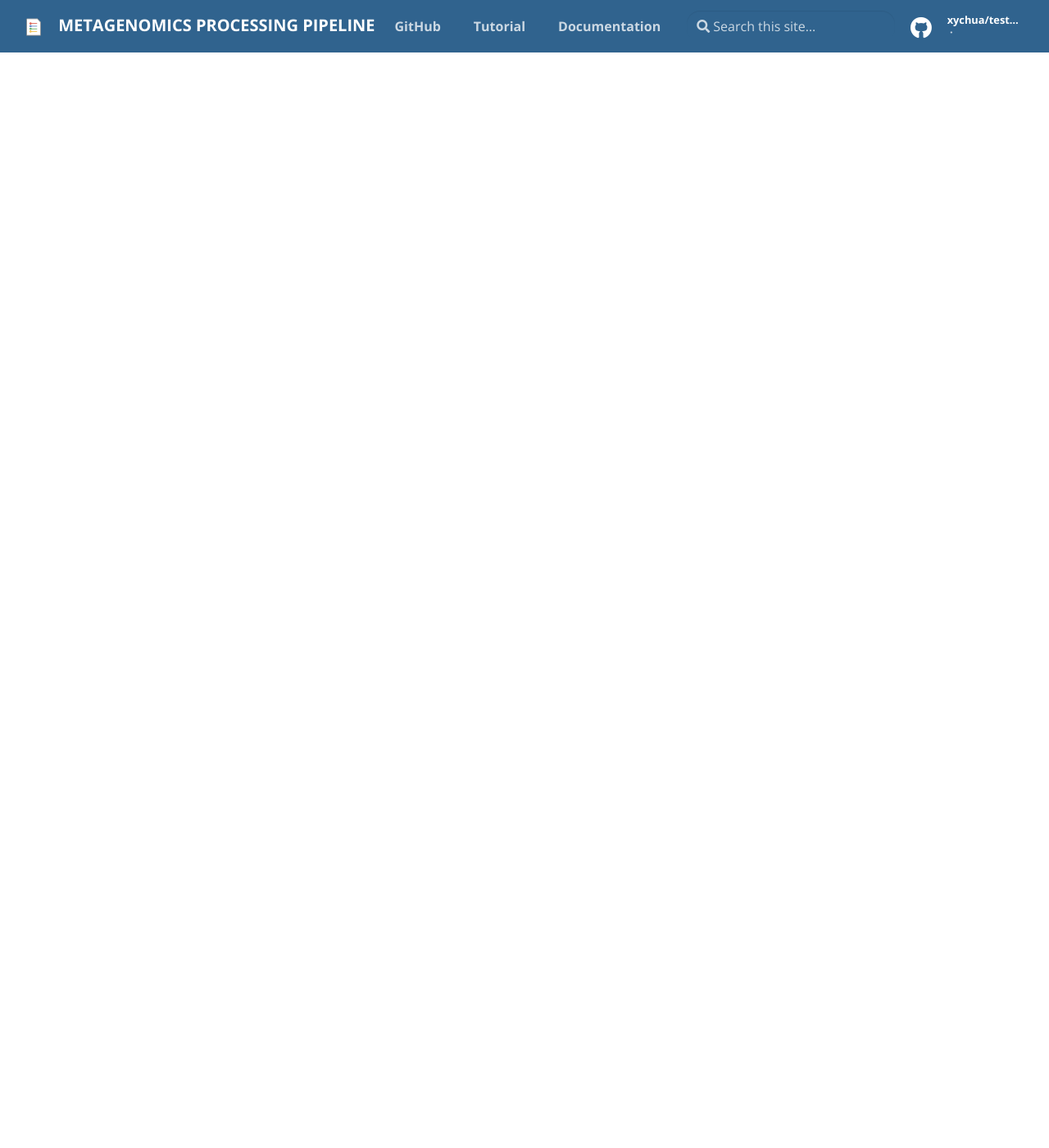
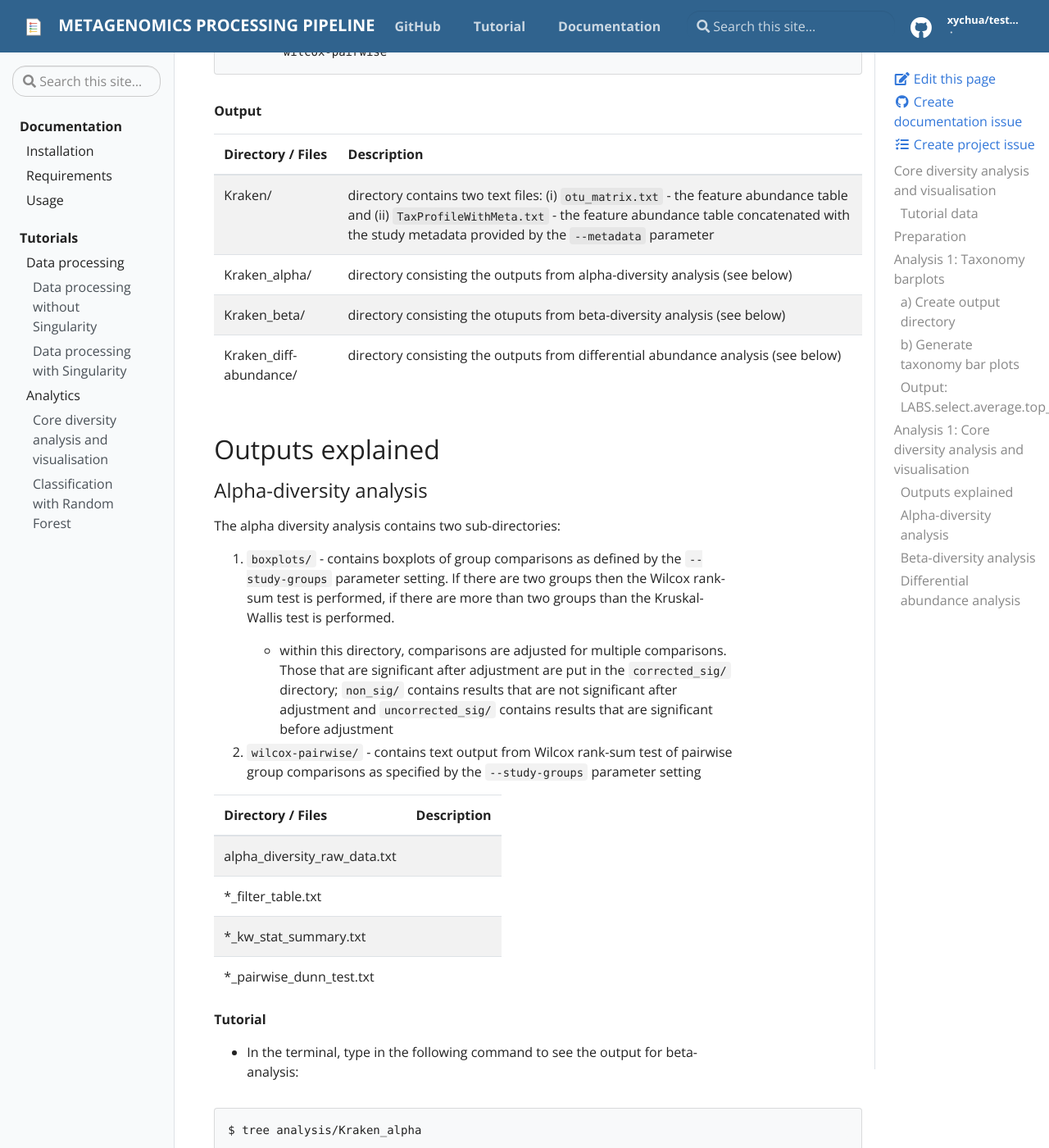
Before and after one commit to mrcbioinfo/mima-pipeline, a Jekyll site: the page built from docs/_docs/tutorials/core-diversity-analysis-visualisation.md, in a window 1280 px wide and 1400 px high, scrolled down 7470 px. Shown: the whole window at 82% size. Built offline with Jekyll 4.4.1, drawn with Linux system fonts in a browser that asks for light colours; some of the changed text lies outside the part shown.

Commit message:
tutorial for visualisation and example images

````diff
--- a/docs/_docs/tutorials/core-diversity-analysis-visualisation.md
+++ b/docs/_docs/tutorials/core-diversity-analysis-visualisation.md
@@ -18,51 +18,44 @@
 
 This data is from ...
 
-In the previous tutorial, we only processed a subset of the samples (n=9 output n=56). In this tutorial we will be working with the full data set which has already been processed for you.
+In the previous tutorial, we only processed a subset of the samples (n=9). In this tutorial we will be working with the full data set which has already been processed for you. There are 52 samples (4 samples did not have any Kraken2 output).
 
 ----
 
 # Preparation
 
-- download the processed data for this tutorial (n=56 samples)
+- download the processed data for this tutorial (n=52 samples)
   - *Note* to keep the download size manageable only the processed output (feature tables) are provided in the download. Intermediate files are not provided and can be generated by following the [Data processing without Singularity]({{ site.baseurl }}/docs/tutorials/../../../tutorial-no-singularity#tutorial-data) tutorial.
 - extract the archived file
 - navigate to the `output` folder
 - enter the following command to check the directory structure matches
 
 ```bash
-$ wget ___
-$ tar xf ___
-$ cd output
+$ mkdir vis-tutorial
+$ cd vis-tutorial
+$ wget taxonomy-feature-table.tar.gz
+$ tar xf taxonomy-feature-table.tar.gz
+$ cd Taxonomy_profiling
 $ tree .
 ```
 
-- check that you have the following directory structure (only a subset of the files are shown below)
+- check that you have the following directory structure (only a subset of the files are shown below and `...` means "and others")
 
 ```
 .
-├── QC_module
-│   ├── QCReport -> ../../QC_module/QCReport
-│   │   ├── SRR17380113.json
-│   │   ├── SRR17380113.outreport.html
-│   │   ├── SRR17380114.json
-│   │   ├── SRR17380114.outreport.html
-...
-│   │   ├── SRR17380248.json
-│   │   ├── SRR17380248.outreport.html
-│   │   ├── SRR17380249.json
-│   │   └── SRR17380249.outreport.html
-│   └── QC_report.csv -> ../../QC_module/QC_report.csv
+├── metadata.tsv
+├── taxonomy-feature-table.tar.gz
 └── Taxonomy_profiling
-    └── featureTables -> ../../Taxonomy_profiling/featureTables
+    └── featureTables
+        ├── bracken_FT_class
         ├── bracken_FT_class_counts
         ├── bracken_FT_class_relAbund
-...
-        ├── bracken_FT_phylum_counts
-        ├── bracken_FT_phylum_relAbund
+        ├── ...
+        ├── bracken_FT_species
         ├── bracken_FT_species_counts
         ├── bracken_FT_species_relAbund
-        └── bracken_FT_species_relAbund
+        └── ...
+
 ```
 
 Brief overview of the directory and files
@@ -97,16 +90,17 @@
 
 ```bash
 $ mkdir analysis
-$ ls -lh
+$ tree -d .
 ```
 
 - you should see the following directory structure
 
 ```bash
-total 0
-drwx------. 2 user unsw 10 Jul 20 13:11 analysis
-drwx------. 2 user unsw 55 Jul 20 13:01 QC_module
-drwx------. 2 user unsw 35 Jul 20 13:01 Taxonomy_profiling
+.
+├── analysis
+└── Taxonomy_profiling
+    └── featureTables
+
 ```
 
 ## b) Generate taxonomy bar plots
@@ -126,10 +120,11 @@
 
 ```
 USAGE:
-perl visualisation/taxa_plot.pl <feature_table.tsv> <metadata.tsv> <column_group:g1:g2> <output_dir> <output_prefix> <top_N> <figure_width> <figure_height>
+perl taxa_plot.pl <feature_table.tsv> <metadata.tsv> <column_group:g1:g2> <output_dir> <output_prefix> <top_N> <figure_width> <figure_height>
 ```
 
-- note that the parameters **must** be in the order presented
+
+{% include alert.html type="warning" title="Note" content="The parameters must be in the same order presented above and described below" %}
 
 | Parameters | Description |
 |:-----------|:------------|
@@ -172,26 +167,168 @@
 There are 13 output files, where the PDFs are the graphical outputs:
 
 
-
-
 Other files:
 
 | Output file | Description |
 |:------------|:------------|
-|*.average.table.txt | seiong |
+| *.average.table.txt |  |
+| *.average.top_7_separategroup\* |
+| *.average.top_7\* |
+| *.meta.txt |
+| *.table_top_7_separategroup.\* |
+| *.table_top_7\* |
+| *.pdf | stacked bar plots |
 
+
+## Output: LABS.select.average.top_7_.barchart.pdf
+
+![LABS.select.average.top_7_.barchart.pdf](../../assets/img/tutorials/visualisation/LABS.select.average.top_7_.barchart.png)
+
+![LABS.select.average.top_7_seperategroup.barchart.pdf](../../assets/img/tutorials/visualisation/LABS.select.average.top_7_seperategroup.barchart.png)
+
+![LABS.select.top_7_.barchart.pdf](../../assets/img/tutorials/visualisation/LABS.select.top_7_.barchart.png)
+
+![LABS.select.top_7_seperategroup.barchart.pdf](../../assets/img/tutorials/visualisation/LABS.select.top_7_seperategroup.barchart.png)
 
 ----
 
 # Analysis 1: Core diversity analysis and visualisation
 
-- in the terminal enter the following command
+- In the terminal, navigate to the `vis-tutorial` directory
+- Enter the following command (all on one line, the backslash `\` tells the terminal that the command continues on the next line. Parameters are put on a new line in the example below for readability)
 
 ```
-python visualisation.py --feature-table path/to/taxonomy_profiling/feature-abundance-table \
---metadata path/to/project/metadata.tsv \
---study-groups comma,separated,list \
---output-dir path/to/output > visualisation.log
+python visualisation.py --feature-table Taxonomy_profiling/featureTables/bracken_FT_species_counts \
+--metadata metadata.tsv \
+--study-groups lab \
+--output-dir analysis > visualisation.log
 ```
 
-----
+| Parameters | Description |
+|:-----------|:------------|
+
+**Expected output**
+
+- Enter the `tree` command to the see the directory structure after running the visualisation module
+
+```bash
+$ tree -d . analysis
+```
+
+- The output directory structure should resemble the following with four sub-directories which are described below
+
+```
+analysis/
+├── Kraken
+├── Kraken_alpha
+│   ├── boxplots
+│   │   ├── corrected_sig
+│   │   ├── non_sig
+│   │   └── uncorrected_sig
+│   └── wilcox-pairwise
+├── Kraken_beta
+│   ├── permanova
+│   └── plots
+└── Kraken_diff-abundance
+    ├── barplot
+    ├── boxplots
+    │   ├── corrected_sig
+    │   └── uncorrected_sig
+    ├── volcano
+    └── wilcox-pairwise
+```
+
+
+**Output**
+
+| Directory / Files |  Description              |
+|:------------------|:--------------------------|
+| Kraken/           | directory contains two text files: (i) `otu_matrix.txt` - the feature abundance table and (ii) `TaxProfileWithMeta.txt` - the feature abundance table concatenated with the study metadata provided by the `--metadata` parameter |
+| Kraken_alpha/     | directory consisting the outputs from alpha-diversity analysis (see below) |
+| Kraken_beta/      | directory consisting the otuputs from beta-diversity analysis (see below) |
+| Kraken_diff-abundance/ | directory consisting the outputs from differential abundance analysis (see below) |
+
+## Outputs explained
+
+### Alpha-diversity analysis
+
+The alpha diversity analysis contains two sub-directories:
+
+1. `boxplots/` - contains boxplots of group comparisons as defined by the `--study-groups` parameter setting. If there are two groups then the Wilcox rank-sum test is performed, if there are more than two groups than the Kruskal-Wallis test is performed.
+
+     - within this directory, comparisons are adjusted for multiple comparisons. Those that are significant after adjustment are put in the `corrected_sig/` directory; `non_sig/` contains results that are not significant after adjustment and `uncorrected_sig/` contains results that are significant before adjustment
+
+2. `wilcox-pairwise/` - contains text output from Wilcox rank-sum test of pairwise group comparisons as specified by the `--study-groups` parameter setting
+
+| Directory / Files |  Description              |
+|:------------------|:--------------------------|
+| alpha_diversity_raw_data.txt | |
+| *_filter_table.txt | |
+| *_kw_stat_summary.txt | |
+| *_pairwise_dunn_test.txt | |
+
+**Tutorial**
+
+
+- In the terminal, type in the following command to see the output for beta-analysis:
+
+```
+$ tree analysis/Kraken_alpha
+```
+
+
+In this tutorial, there are four alpha-diversities that are significant after adjustment: chao1, chao2, evenness and observed richness (shown below). There were four alpha-diversities tha twere not significant: Gini, inverse simpson, shannon and simpson indices.
+
+```
+analysis/Kraken_alpha/
+├── alpha_diversity_raw_data.txt
+├── boxplots
+│   ├── corrected_sig
+│   │   ├── chao1_lab_dotplot.png
+│   │   ├── chao2_lab_dotplot.png
+│   │   ├── evenness_lab_dotplot.png
+│   │   └── observed_lab_dotplot.png
+│   ├── non_sig
+│   │   ├── Gini_lab_dotplot.png
+│   │   ├── invsimperson_lab_dotplot.png
+│   │   ├── shannon_lab_dotplot.png
+│   │   └── simperson_lab_dotplot.png
+│   └── uncorrected_sig
+├── lab_filter_table.txt
+├── lab_kw_stat_summary.txt
+├── lab_pairwise_dunn_test.txt
+└── wilcox-pairwise
+    ├── lab_labA_labB.wil.stat_summary.txt
+    ├── lab_labA_labC.wil.stat_summary.txt
+    └── lab_labB_labC.wil.stat_summary.txt
+```
+
+![Alpha-diversity group comparison using observed richness measure](../../assets/img/tutorials/visualisation/observed_lab_dotplot.png)
+![Alpha-diversity group comparison using Evenness measure](../../assets/img/tutorials/visualisation/evenness_lab_dotplot.png)
+
+### Beta-diversity analysis
+
+- In the terminal, type in the following command to see the output for beta-analysis:
+
+```
+$ tree analysis/Kraken_beta
+```
+
+```
+analysis/Kraken_beta/
+├── permanova
+│   └── lab_pairwise_adonis.results.tsv
+└── plots
+    ├── CA-Bray-Curtis-lab.png
+    ├── CCA-Bray-Curtis-lab.png
+    ├── DCA-Bray-Curtis-lab.png
+    ├── NMDS-Bray-Curtis-lab.png
+    ├── PCA-Bray-Curtis-lab.png
+    ├── PCoA-Bray-Curtis-lab.png
+    └── RDA-Bray-Curtis-lab.png
+```
+
+![PCoA plot of Bray-Curtis dissimlarity between the labs](../../assets/img/tutorials/visualisation/PCoA-Bray-Curtis-lab.png)
+
+
+### Differential abundance analysis
````
Also changed, not shown: other parts of docs/_docs/tutorials/core-diversity-analysis-visualisation.md (+1 -1 lines), docs/_docs/tutorials/tutorial-no-singularity.md (+2 -2 lines), docs/assets/img/tutorials/no-singularity/tut_QC_pbs.png (added), docs/assets/img/tutorials/visualisation/LABS.select.average.top_7_.barchart.png (added), docs/assets/img/tutorials/visualisation/LABS.select.average.top_7_seperategroup.barchart.png (added), docs/assets/img/tutorials/visualisation/LABS.select.top_7_.barchart.png (added), docs/assets/img/tutorials/visualisation/LABS.select.top_7_seperategroup.barchart.png (added), docs/assets/img/tutorials/visualisation/PCoA-Bray-Curtis-lab.png (added), docs/assets/img/tutorials/visualisation/evenness_lab_dotplot.png (added), docs/assets/img/tutorials/visualisation/observed_lab_dotplot.png (added), 1 other file.
